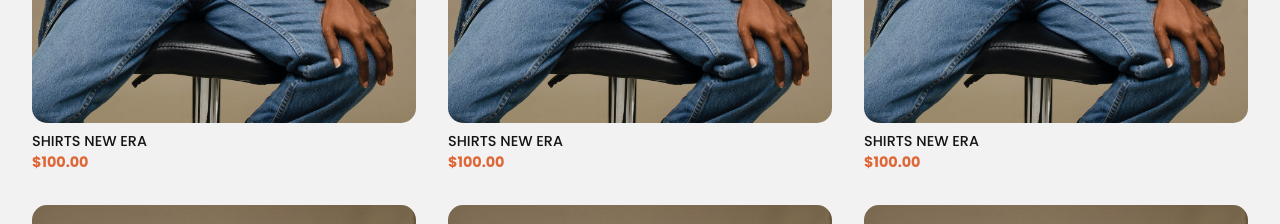
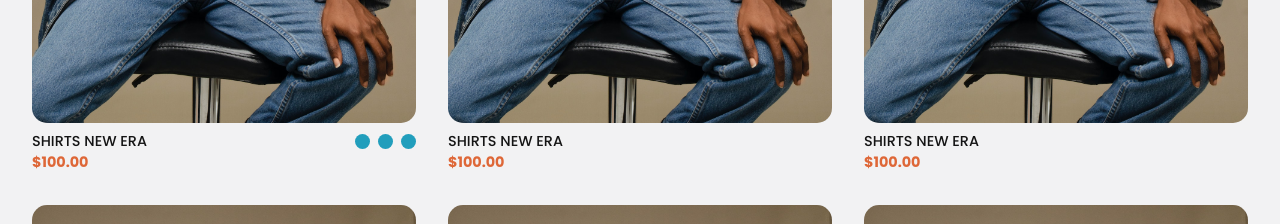
Before and after one commit to MozartOnWeb/sopa, a Next.js app: page / in a window 1280 px wide. Shown: the part 1520-1744 px from the top of the page. Built offline with nearby package versions, Linux system fonts and the light colour scheme.

Commit message:
Add colors, price and name to first

```diff
--- a/src/sections/by_essentials/ByEssentials.tsx
+++ b/src/sections/by_essentials/ByEssentials.tsx
@@ -17,11 +17,11 @@ const ByEssentials = (props: Props) => {
 
       <div className={styles.product_container}>
         <ProductCard
-          color_1=""
-          color_2=""
-          color_3=""
-          price=""
-          product_name=""
+          color_1="#219ebc"
+          color_2="#ffb703"
+          color_3="#fb8500"
+          price="120.00"
+          product_name="Shirts New Era"
         />
         <ProductCard
           color_1=""
```
